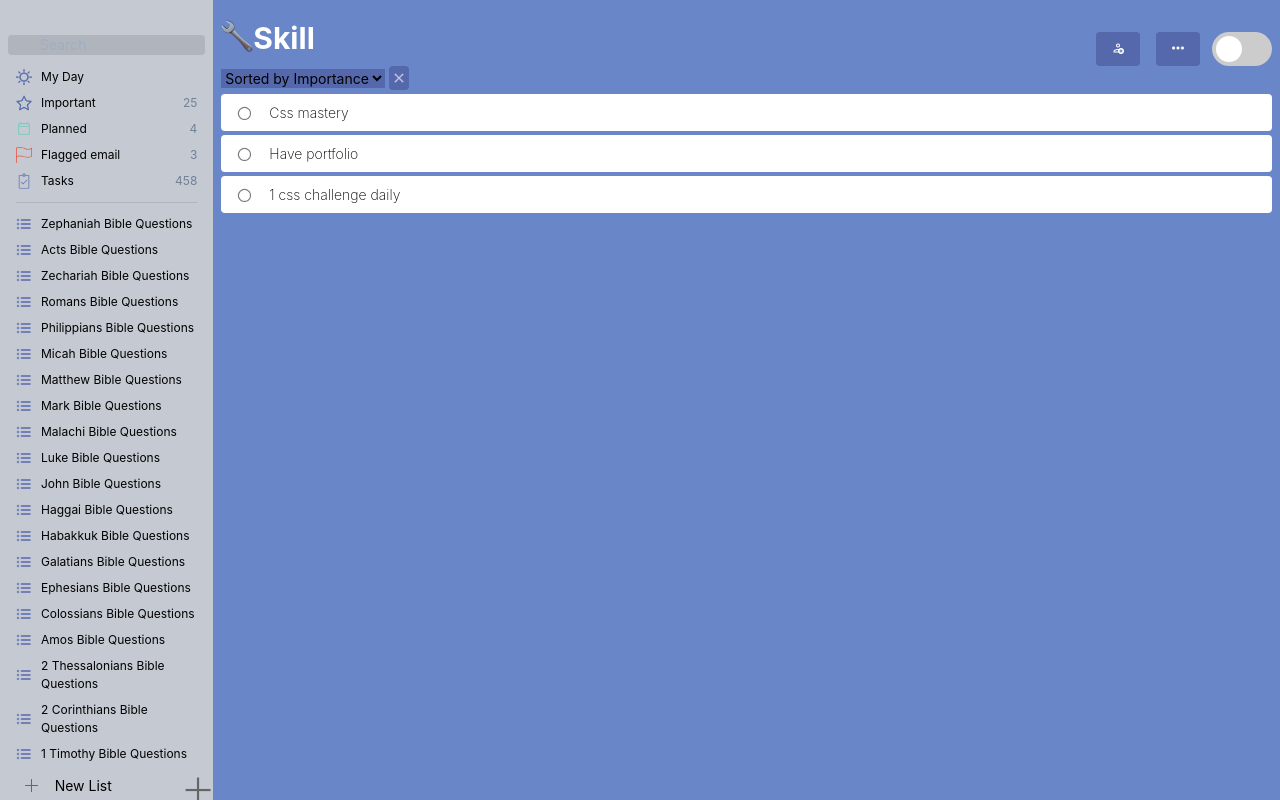
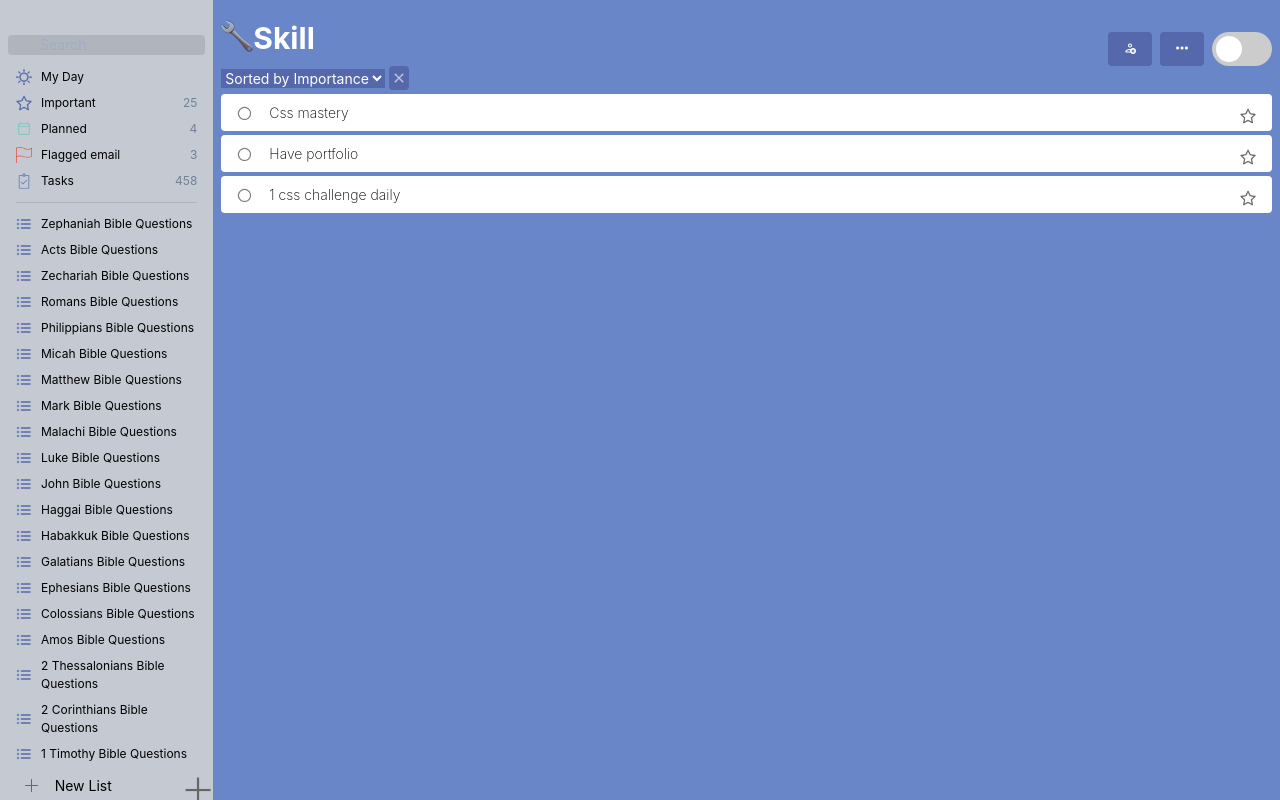
Before and after one commit to Saazu/react-night-mode, a React (Create React App) app: page / in a window 1280 px wide. Built offline with nearby package versions, Linux system fonts and the light colour scheme.

Commit message:
Added star to list item on main list view page

```diff
--- a/src/components/MainListView/ListItem.js
+++ b/src/components/MainListView/ListItem.js
@@ -1,18 +1,37 @@
-import React from 'react';
+import React, { useState } from 'react';
 import listCircle from '../../img/list_circle.png';
 import { useTheme } from '../../providers/useTheme';
+import listStar from '../../img/list_star.png'
+import goldStar from '../../img/gold_star.png'
 
 const ListItem = ({ content }) => {
   const { mode } = useTheme();
 
+  const [ starred, setStarred ] = useState("starred")
+
+  const handleStarListItem = () => {
+    if (starred === 'starred') {
+      setStarred('unstarred')
+    } else {
+      setStarred('starred')
+    }
+  }
   return (
     <div className={"flex rounded mt-1 align-middle px-2 py-2 " + (mode === 'light' ? "bg-white " : "bg-list-item-background-dark text-white")}>
-      <div className="h-4 w-4 ml-2 mr-4 pt-1">
-        <img src={listCircle} alt="list circle"></img>
+      <div className="w-11/12 flex">
+        <div className="h-4 w-4 ml-2 mr-4 pt-1">
+          <img src={listCircle} alt="list circle"></img>
+        </div>
+        <div className="text-sm font-thin">
+          <p>{content}</p>
+        </div>
       </div>
-      <div className="text-sm font-thin">
-        <p>{content}</p>
+      <div className="w-1/12 mt-1 mx-2 flex justify-end">
+        <div className="h-4 w-4">
+          <button className="outline-none" onClick={handleStarListItem}><img src={starred === 'starred' ? listStar : goldStar} alt="star list"/></button>
+        </div>
       </div>
+
     </div>
   );
 }
--- a/src/components/MainListView/MainListView.js
+++ b/src/components/MainListView/MainListView.js
@@ -35,10 +35,10 @@ const MainListView = () => {
         </div>
 
         <div className="flex mt-4">
-          <div className={"mx-2 px-4 pt-1 rounded " + (mode === 'light' ? 'bg-select-options-background-light' : "bg-list-item-background-dark")}>
+          <div className={"mx-1 px-4 pt-1 rounded " + (mode === 'light' ? 'bg-select-options-background-light' : "bg-list-item-background-dark")}>
             <button>{<img className="h-3 w-3" src={mode === 'light' ? addUserLight : addUserDark} alt="add user"/>}</button>
           </div>
-          <div className={"mx-2 px-4 pt-1 rounded " + (mode === 'light' ? 'bg-select-options-background-light' : "bg-list-item-background-dark")}>
+          <div className={"mx-1 px-4 pt-1 rounded " + (mode === 'light' ? 'bg-select-options-background-light' : "bg-list-item-background-dark")}>
             <button>{<img className="h-3 w-3" src={mode === 'light' ? ellipsisLight : ellipsisDark} alt="more optionz"/>}</button>
           </div>
           <div className="ml-1">
@@ -49,13 +49,13 @@ const MainListView = () => {
 
       <div className="flex">
         <div className="">
-          <select className={"" + (mode === 'light' ? "text-black text-sm bg-select-options-background-light " : "text-list-view-background-color-light bg-list-item-background-dark")}>
+          <select className={"" + (mode === 'light' ? "text-white text-sm bg-select-options-background-light " : "text-list-view-background-color-light bg-list-item-background-dark")}>
             <option className="my-1 bg-select-options-background-light">Sorted by Importance</option>
           </select>
         </div>
 
         <div className={"mx-1 px-1 rounded " + (mode === 'light' ? "bg-select-options-background-light rounded" : "bg-list-item-background-dark")}>
-          <button>{<img className="h2 w-3" src={mode === 'light' ? deleteIconLight : deleteIconDark} alt="delete"/>}</button>
+          <button>{<img className="h2 w-3 " src={mode === 'light' ? deleteIconLight : deleteIconDark} alt="delete"/>}</button>
         </div>
       </div>
 
```
Also changed, not shown: src/img/gold_star.png (added), src/img/list_star.png (added).
